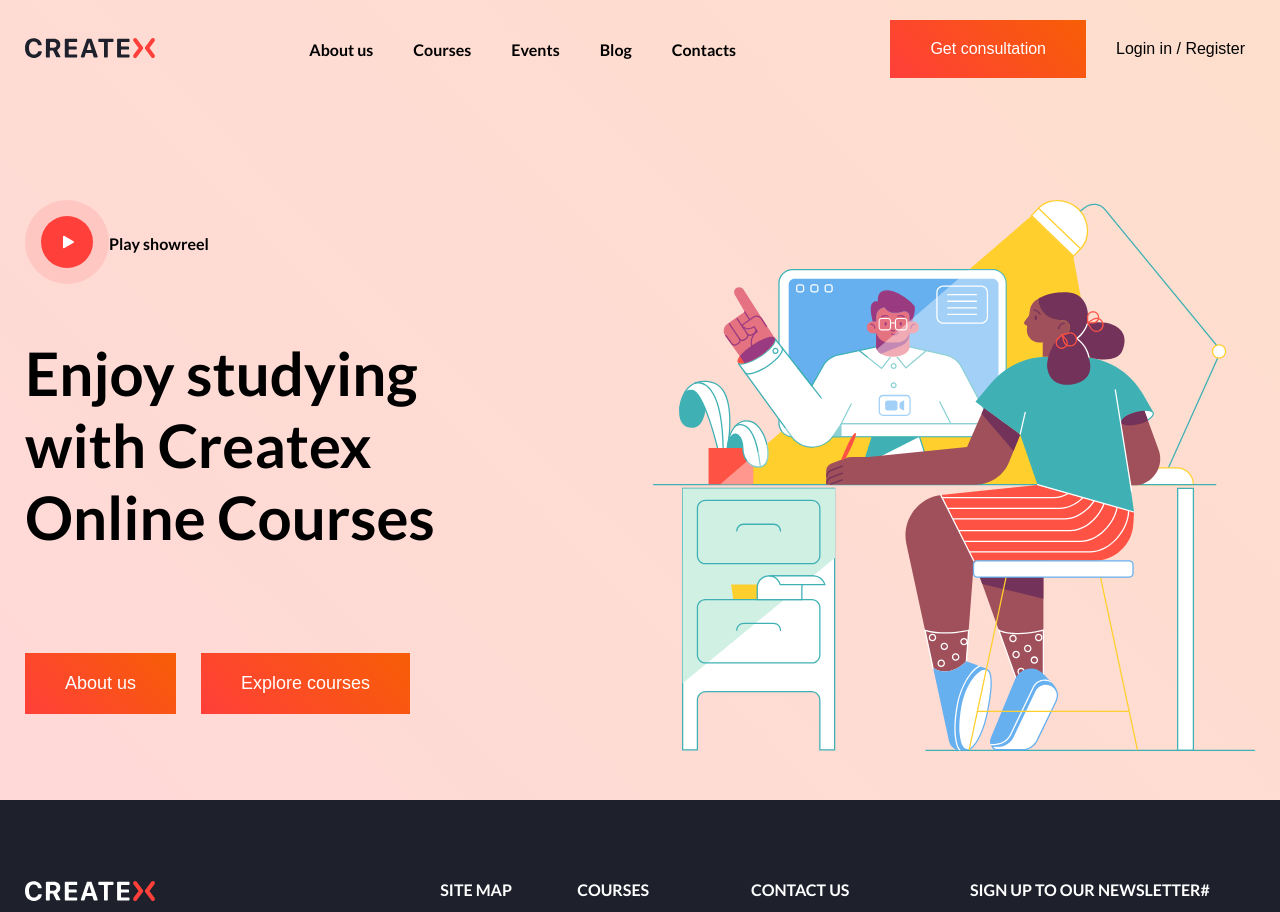
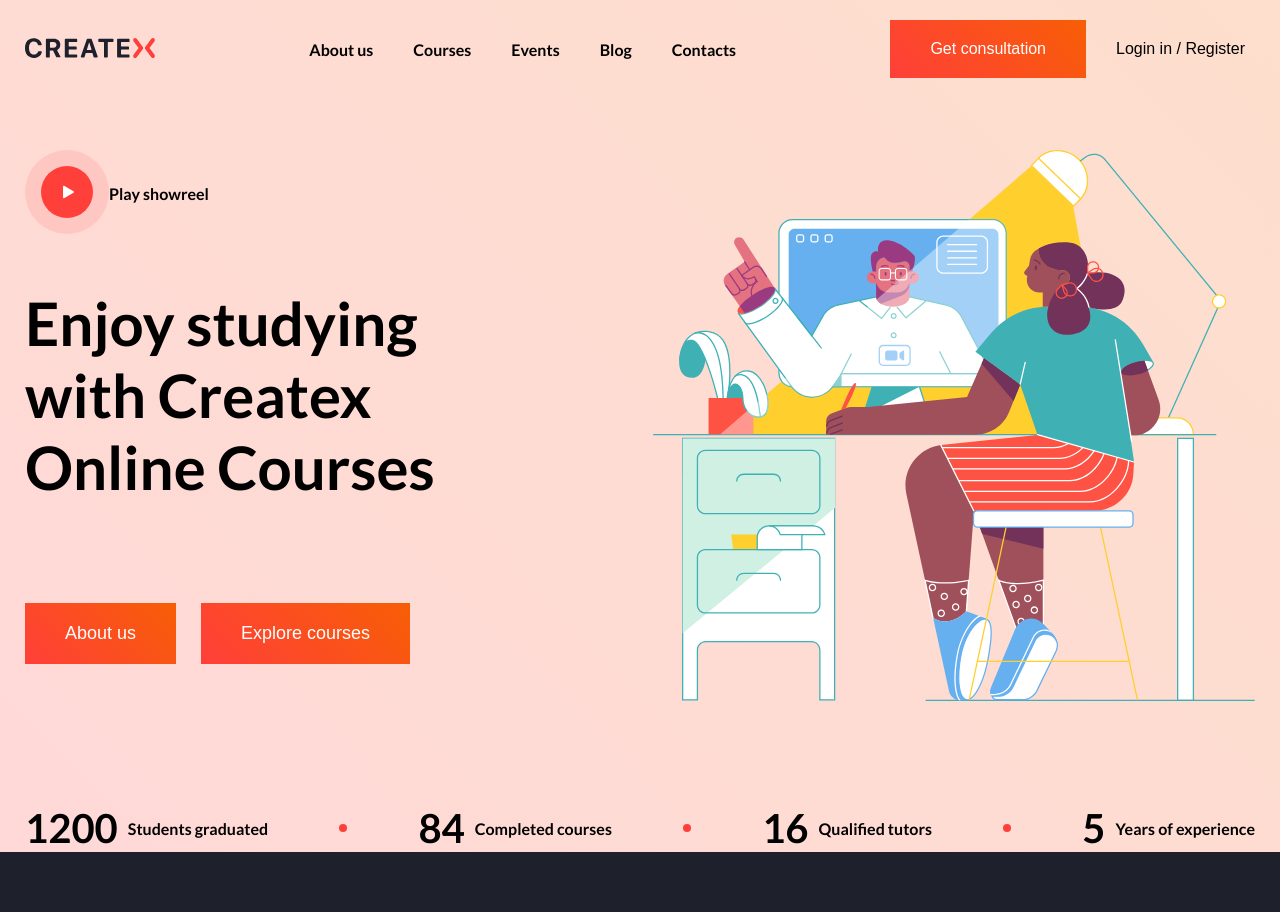
Before and after one commit to ArtemHvozdov/createx-courses-frontend, a React (Vite) app: page / in a window 1280 px wide. Shown: the top 912 px of the page. Built offline with nearby package versions, Linux system fonts and the light colour scheme.

Commit message:
create statistic section (#5)
Co-authored-by: ArtemHvozdov <artemhvozdov@gmail.com>

```diff
--- a/src/layouts/main-screen/main-screen.css
+++ b/src/layouts/main-screen/main-screen.css
@@ -9,7 +9,7 @@
 }
 
 .main-img-head_section {
-    padding-top: 200px;
+    padding-top: 150px;
     display: flex;
     justify-content: space-between;
 }
@@ -54,3 +54,28 @@
     gap: 25px;
     margin-top: 100px;
 }
+
+.statistic__section {
+    margin-top: 100px;
+    display: flex;
+    justify-content: space-between;
+    align-items: center;
+}
+
+.statistic__section-item {
+    display: flex;
+    gap: 10px;
+    font-weight: bold;
+    align-items: center;
+}
+
+.statistic__item-number {
+    font-size: 40px;
+}
+
+.dote__item {
+    width: 8px;
+    height: 8px;
+    background: var(--primary-color);
+    border-radius: 50%;
+}
--- a/src/layouts/main-screen/main-screen.tsx
+++ b/src/layouts/main-screen/main-screen.tsx
@@ -45,7 +45,25 @@ function MainScreen() {
                         </div>
                     </div>
                     <div className="statistic__section">
-
+                        <div className="statistic__section-item">
+                            <div className="statistic__item-number">1200</div>
+                            <Text className='statistic__item-info' text='Students graduated'/>
+                        </div>
+                        <div className="dote__item"></div>
+                        <div className="statistic__section-item">
+                            <div className="statistic__item-number">84</div>
+                            <Text className='statistic__item-info' text='Completed courses'/>
+                        </div>
+                        <div className="dote__item"></div>
+                        <div className="statistic__section-item">
+                            <div className="statistic__item-number">16</div>
+                            <Text className='statistic__item-info' text='Qualified tutors'/>
+                        </div>
+                        <div className="dote__item"></div>
+                        <div className="statistic__section-item">
+                            <div className="statistic__item-number">5</div>
+                            <Text className='statistic__item-info' text='Years of experience'/>
+                        </div>
                     </div>
                 </div>
             </div>
```
